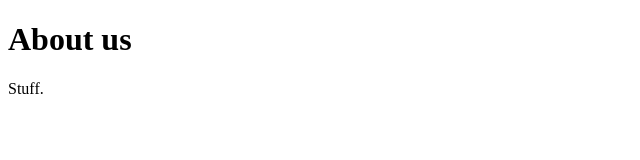
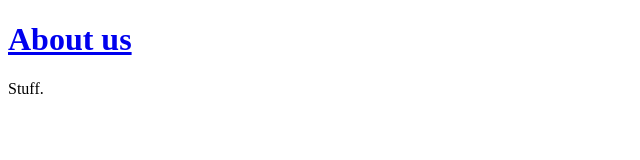
Before and after one commit to jerillium/gittybook, a plain HTML site: page about.html in a window 1280 px wide. Shown: the whole page, without its empty margins (0-640 px from the left). Drawn offline with Linux system fonts and the light colour scheme.

Commit message:
add link to about

```diff
--- a/about.html
+++ b/about.html
@@ -4,7 +4,9 @@
     <title>About us</title>
   </head>
   <body>
-    <h1>About us</h1>
+    <a href="https://www.google.com">
+      <h1>About us</h1>
+    </a>
     <p>Stuff.</p>
   </body>
 </html>
```
